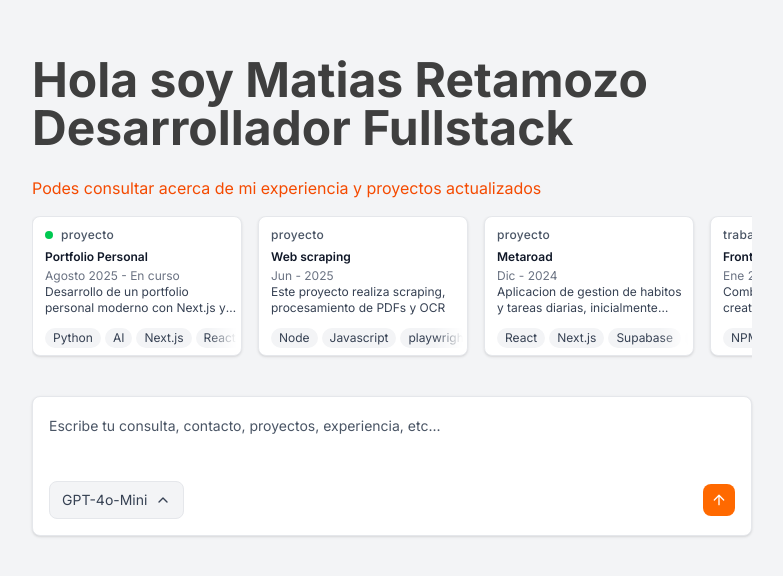
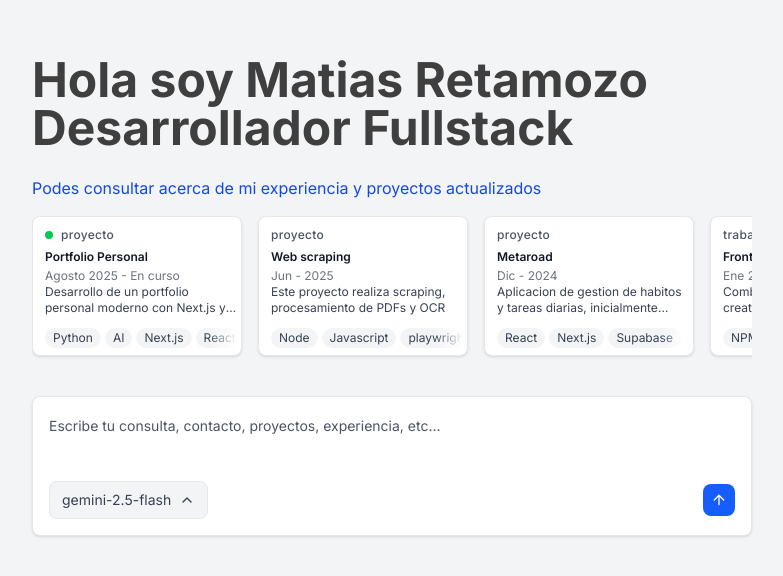
Before and after one commit to matiasreta/portafolio, a Next.js app: page / in a window 1280 px wide. Shown: the part 104-680 px from the top of the page, without its empty margins (248-1031 px from the left). Built offline with nearby package versions, Linux system fonts and the light colour scheme.

Commit message:
ui and markdown finished

```diff
--- a/package.json
+++ b/package.json
@@ -13,7 +13,8 @@
     "lucide-react": "^0.526.0",
     "next": "15.4.4",
     "react": "19.1.0",
-    "react-dom": "19.1.0"
+    "react-dom": "19.1.0",
+    "react-markdown": "^10.1.0"
   },
   "devDependencies": {
     "@eslint/eslintrc": "^3",
--- a/src/app/page.tsx
+++ b/src/app/page.tsx
@@ -59,7 +59,7 @@ export default function Home() {
                 <br/>
                 Desarrollador Fullstack
               </h1>
-              <p className="text-orange-600 text-base">
+              <p className="text-blue-700 text-base">
                 Podes consultar acerca de mi experiencia y proyectos actualizados
               </p>
             </div>
@@ -172,7 +172,7 @@ export default function Home() {
                   <br/>
                   Desarrollador Fullstack
                 </h1>
-                <p className="text-orange-600 text-base">
+                <p className="text-blue-700 text-base">
                   Podes consultar acerca de mi experiencia y proyectos actualizados
                 </p>
               </div>
--- a/src/components/ui/Chat.tsx
+++ b/src/components/ui/Chat.tsx
@@ -1,5 +1,8 @@
 import React from 'react';
+import ReactMarkdown from 'react-markdown';
 import { useChat } from '@/context/ChatContext';
+
+
 
 const Chat: React.FC = () => {
   const { messages } = useChat();
@@ -16,22 +19,26 @@ const Chat: React.FC = () => {
     <div className="w-full">
       <div className="space-y-4">
         {messages.map((message, index) => (
-          <div key={index} className="space-y-2">
+          <div key={index} className="space-y-4">
             {/* User Message */}
-            <div className="flex justify-end">
-              <div className="bg-orange-600 text-white rounded-lg px-4 py-2 max-w-[70%]">
+            <div className="flex justify-end pb-4">
+              <div className="bg-blue-700 text-white rounded-lg px-4 py-2 max-w-[70%]">
                 <p className="text-sm">{message.user_message}</p>
-                <p className="text-xs opacity-75 mt-1">• {formatTime(message.timestamp)}</p>
+                <p className="text-xs opacity-75 mt-1"> {formatTime(message.timestamp)}</p>
               </div>
             </div>
 
             {/* Bot Response */}
             <div className="flex justify-start">
-              <div className="text-gray-800 rounded-lg py-2 max-w-[70%] font-bold">
+              <div className="text-gray-800 rounded-lg py-0 max-w-[70%] font-medium">
                 {message.bot_response ? (
                   <>
-                    <p className="text-sm whitespace-pre-line">{message.bot_response}</p>
-                    <p className="text-xs text-gray-500 mt-1">• {formatTime(message.timestamp)}</p>
+
+                    <div className="text-sm prose prose-slate max-w-none whitespace-pre-line
+                [&_ul]:my-[-1rem] [&_ul_li]:mb-[-1rem] [&_ul_li]:mt-[0rem]">
+                    <ReactMarkdown>{message.bot_response}</ReactMarkdown>
+                    </div>
+
                   </>
                 ) : (
                   <div className="flex items-center space-x-2">
--- a/src/components/ui/Toolbar.tsx
+++ b/src/components/ui/Toolbar.tsx
@@ -30,8 +30,8 @@ interface ToolbarProps {
 
 const models = [
   { id: 'gemma-3', name: 'Gemini-Gemma3-B1' },
-  { id: 'opus-4', name: 'Claude-Opus-4' },
-  { id: 'gpt-4', name: 'GPT-4o-Mini' },
+  { id: 'openai-4', name: 'GPT-4o-Mini' },
+  { id: 'gemini-flash', name: 'Gemini-2.5-flash' },
 ];
 
 const Toolbar = memo<ToolbarProps>(({
@@ -186,7 +186,7 @@ const Toolbar = memo<ToolbarProps>(({
                 onClick={() => setIsModelDropdownOpen(!isModelDropdownOpen)}
                 className="bg-gray-100 hover:bg-gray-200 border border-gray-200 rounded-lg px-3 py-2 text-sm transition-colors flex items-center gap-2 text-gray-700"
               >
-                GPT-4o-Mini
+                gemini-2.5-flash
                 <ChevronUp
                   className={`w-4 h-4 transition-transform ${isModelDropdownOpen ? 'rotate-180' : ''}`}
                 />
@@ -199,7 +199,7 @@ const Toolbar = memo<ToolbarProps>(({
                     <button
                       key={model.id}
                       onClick={() => handleModelSelect()}
-                      className="w-full text-left px-3 py-2 text-sm transition-colors hover:bg-gray-50 first:rounded-t-lg last:rounded-b-lg text-gray-700"
+                      className="w-full text-left px-3 py-2 text-sm transition-colors hover:bg-gray-50 first:rounded-t-lg last:rounded-b-lg text-gray-400"
                     >
                       {model.name}
                     </button>
@@ -214,14 +214,14 @@ const Toolbar = memo<ToolbarProps>(({
               <button
                 onClick={handleArrowUpClick}
                 disabled={isLoading}
-                className={`rounded-lg p-2 transition-colors ${
+                className={`rounded-lg cursor-pointer p-2 transition-colors ${
                   isLoading
                     ? 'bg-gray-400 cursor-not-allowed'
-                    : 'bg-orange-500 hover:bg-orange-600'
+                    : 'bg-blue-600 hover:bg-blue-700'
                 } text-white`}
                 aria-label="Send message"
               >
-                <ArrowUp className={`w-4 h-4 cursor-pointer ${isLoading ? 'animate-pulse' : ''}`} />
+                <ArrowUp className={`w-4 h-4  ${isLoading ? 'animate-pulse' : ''}`} />
               </button>
             </div>
           </div>
```
Also changed, not shown: src/app/globals.css (+15 -0 lines), src/components/ui/button.tsx (deleted), 1 other file (tests, documents, lock files or other folders).
